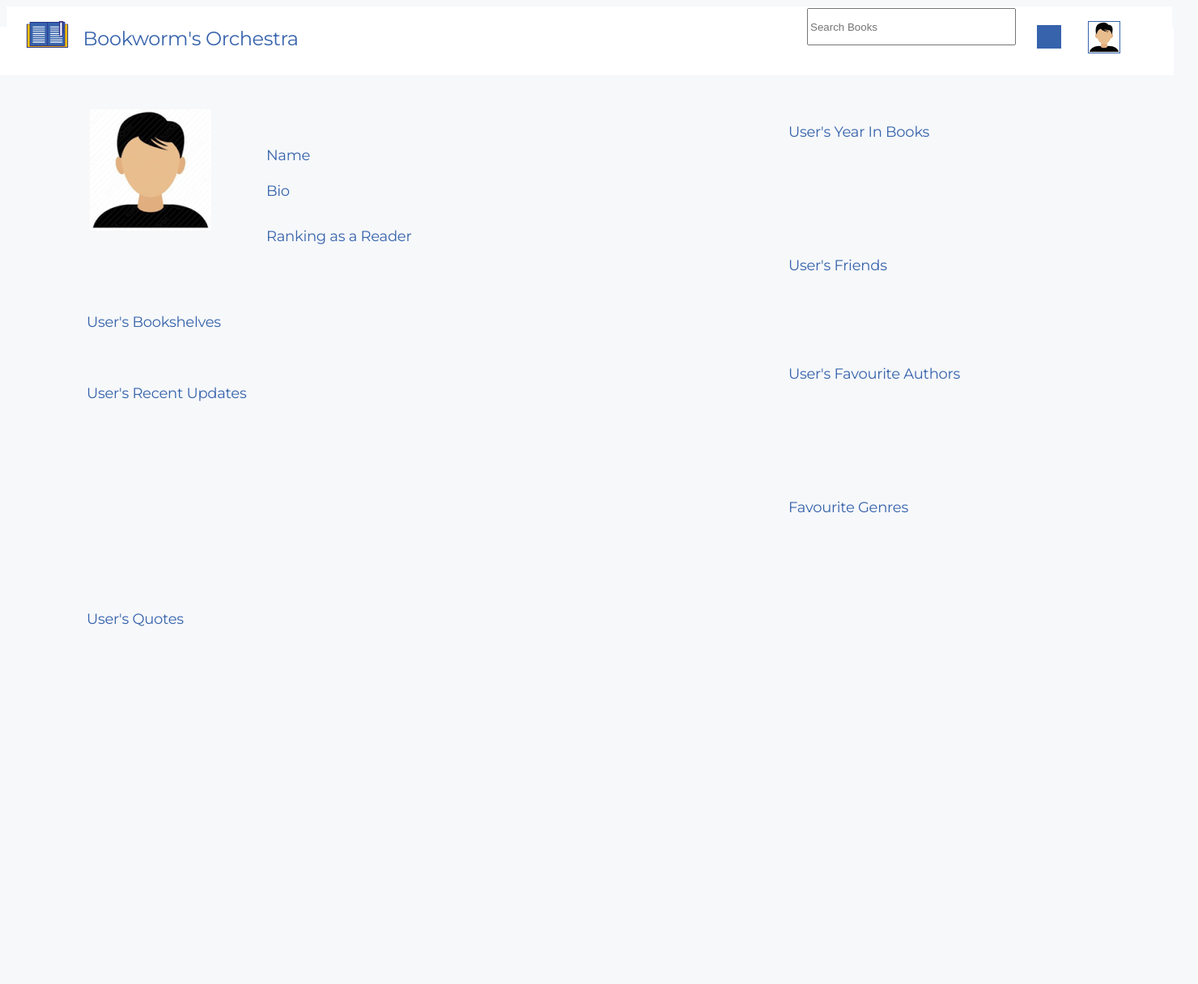
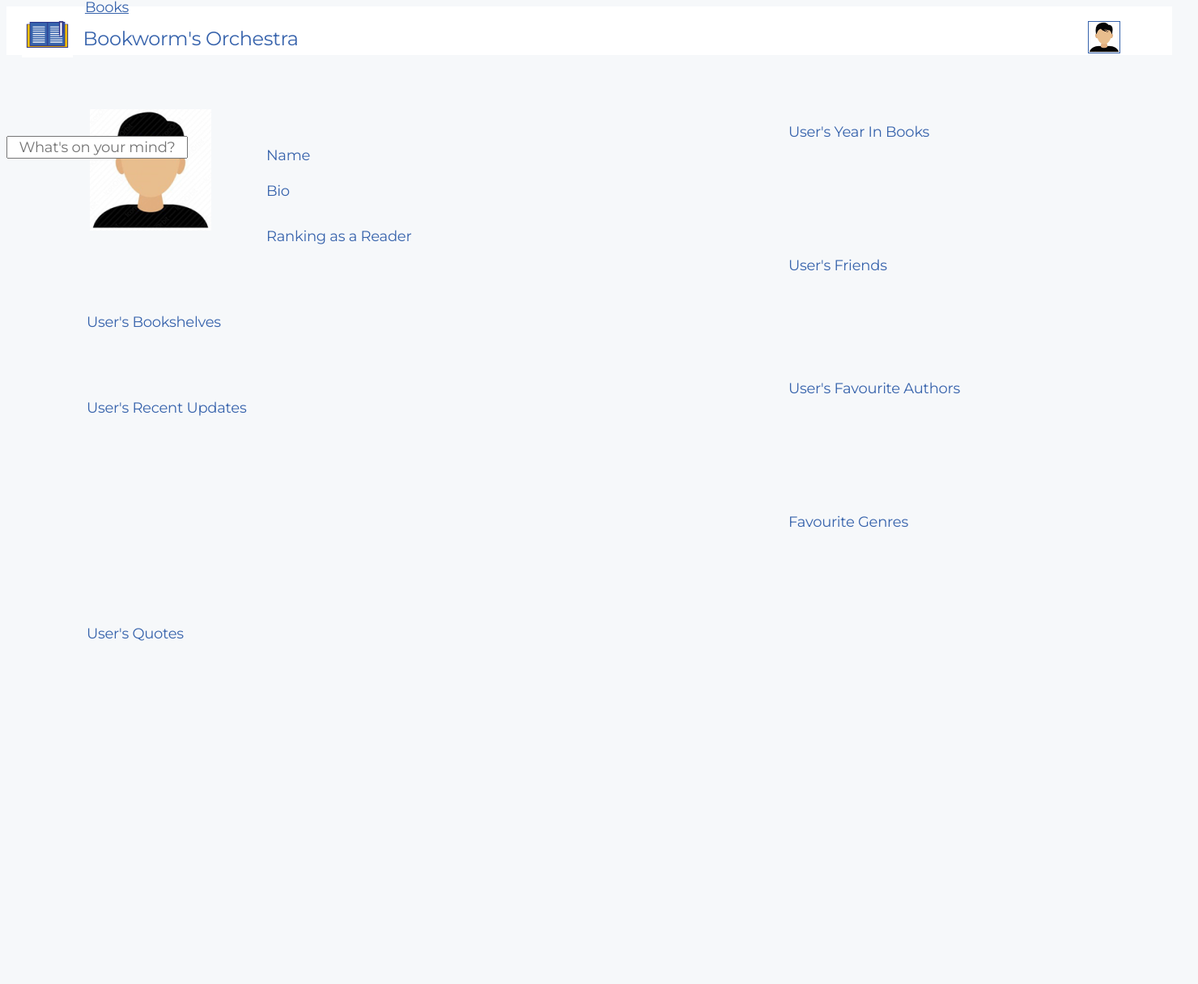
Before and after one commit to mahmudresin/Bookworms_Orchestra, a PHP site: page /user.html in a window 1480 px wide. Shown: the whole page at 81% size. Before the commit the page ends 774 px from the top, so only its background shows below. Run offline with PHP 8.4, Linux system fonts and the light colour scheme; some libraries are stand-ins or nearby versions.

Commit message:
Add files via upload

```diff
--- a/user.html
+++ b/user.html
@@ -6,7 +6,7 @@
     <meta name="viewport" content="width=device-width, initial-scale=1.0" />
     <title>Homepage</title>
     <link rel="Stylesheet" href="userstyle.css" />
-    <script src="https://code.iconify.design/2/2.1.0/iconify.min.js"></script>
+
     <link rel="preconnect" href="https://fonts.googleapis.com">
 <link rel="preconnect" href="https://fonts.gstatic.com" crossorigin>
 <link href="https://fonts.googleapis.com/css2?family=Montserrat&display=swap" rel="stylesheet">
@@ -14,24 +14,16 @@
   <body>
 
       <header>
-        <p class="nav"></p>
+
         <img class="logo" src="logobw.jpg" alt="logo" />
         <p class="webname">Bookworm's Orchestra</p>
+        <a href = "search-form.php" >Search Books</a>
+
+
+
+        <img class="sidepro" src="profileimage.png" alt="pro" />
       </header>
-        <nav>
-          <form action = "backend-search.php" method = "post">
-        <input class="searchbox" type="text" placeholder="Search Books" />
-      </form>
 
-        <p class="notification1">
-          <span
-            class="iconify"
-            data-icon="clarity:notification-line"
-            style="color: #3763ac"
-          ></span>
-        </p>
-        <img class="sidepro" src="profileimage.png" alt="pro" />
-      </nav>
       <!-- <div class="body"> -->
         <main>
       <img class="image" src="profileimage.png" alt="profile pic" />
@@ -49,18 +41,25 @@
       <div class="bookshelves">
         <p>User's Bookshelves</p>
       </div>
-      <div class="updates">
-        <p>User's Recent Updates</p>
-      </div>
-      <div class="favauthors">
-        <p>User's Favourite Authors</p>
-      </div>
-      <div class="favgenres">
-        <p>Favourite Genres</p>
-      </div>
-      <div class="quotes">
-        <p>User's Quotes</p>
-      </div>
+
+        <p class="updates">User's Recent Updates</p>
+
+
+
+        <p class="favauthors">User's Favourite Authors</p>
+
+
+        <p class="favgenres">Favourite Genres</p>
+
+
+        <p class="quotes">User's Quotes</p>
+
+          <form action = "post.php" method = "post">
+
+            <input class="postbox" type="text" placeholder="What's on your mind?" />
+          </form>
+
+
     </main>
     <!-- </div> -->
   </body>
--- a/userstyle.css
+++ b/userstyle.css
@@ -1,5 +1,7 @@
 body {
   background-color: #f6f8fa;
+  width: 1440px;
+  height: 1200px;
 }
 header {
   background: #ffffff;
@@ -13,17 +15,17 @@ header {
 
   background: #f6f8fa;
 } */
-.nav {
+/* nav {
   /* Navigation C */
 
-  position: absolute;
+/* position: absolute;
   width: 1450px;
   height: 60px;
   left: 0px;
   top: 17px;
 
   background: #ffffff;
-}
+} */
 .logo {
   position: absolute;
   width: 63px;
@@ -52,25 +54,34 @@ header {
 
   color: #3763ac;
 }
-.searchbox {
+a {
+  position: absolute;
+  width: 55px;
+  height: 22px;
+  left: 102px;
+  top: -13px;
+  font-family: Montserrat;
+  font-style: normal;
+  font-weight: 500;
+  font-size: 18px;
+  line-height: 22px;
+  /* identical to box height */
+
+  display: flex;
+  align-items: center;
+  text-align: center;
+  letter-spacing: -0.015em;
+
+  color: #3763ac;
+}
+/* .searchbox {
   position: absolute;
   width: 250px;
   height: 40px;
   left: 997px;
   top: 10px;
-}
-.notification1 {
-  /* Vector */
+} */
 
-  position: absolute;
-  height: 29.165000915527344px;
-  width: 30.0069580078125px;
-  left: 1280.83349609375px;
-  top: 15px;
-  border-radius: 0px;
-
-  background: #3763ac;
-}
 .sidepro {
   /* Ellipse 1 */
 
@@ -257,6 +268,7 @@ main {
 
   color: #3763ac;
 }
+
 .favauthors {
   /* User’s Favourite Authors */
 
@@ -326,3 +338,24 @@ main {
 
   color: #3763ac;
 }
+.postbox {
+  /* User’s Quotes */
+
+  position: absolute;
+  margin-top: 100px;
+  margin-bottom: 100px;
+
+  font-family: Montserrat;
+  font-style: normal;
+  font-weight: 500;
+  font-size: 18px;
+  line-height: 22px;
+  /* identical to box height */
+
+  display: flex;
+  align-items: center;
+  text-align: center;
+  letter-spacing: -0.015em;
+
+  color: #3763ac;
+}
```
Also changed, not shown: post-form.php (added, +69 -0 lines), post.php (added, +9 -0 lines), posted.php (added, +14 -0 lines).
